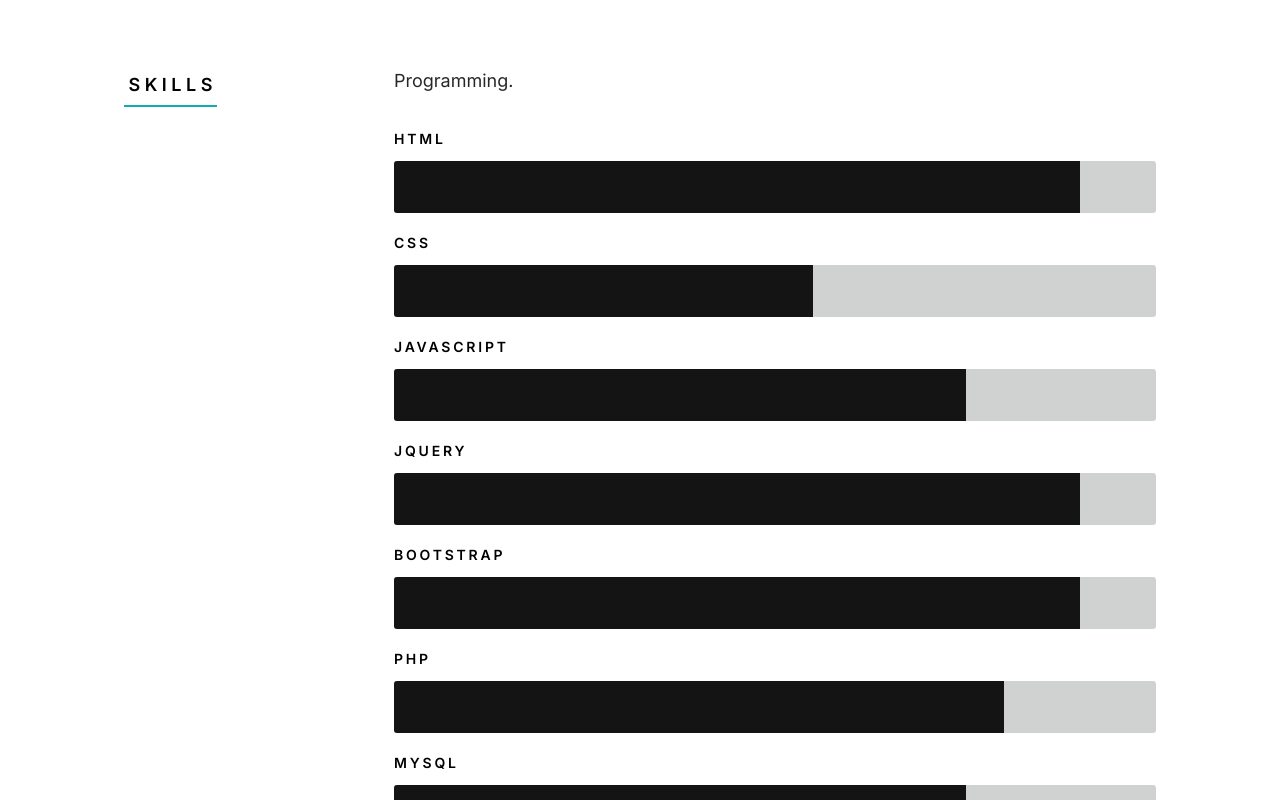
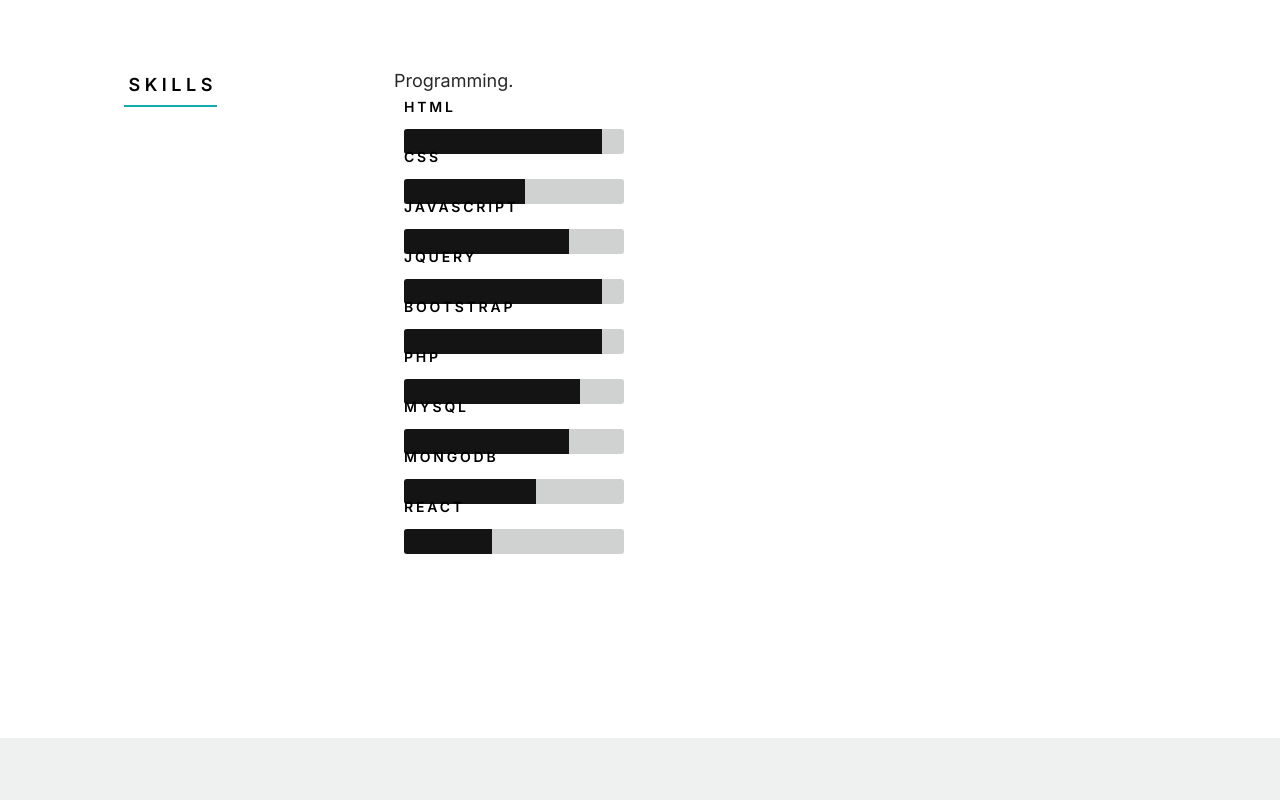
Before and after one commit to SumitK27/React-Dynamic-Portfolio, a React (Create React App) app: page / in a window 1280 px wide. Shown: the part 3120-3920 px from the top of the page. Built offline with nearby package versions, Linux system fonts and the light colour scheme.

Commit message:
Added Custom styling for skills

```diff
--- a/public/css/custom.css
+++ b/public/css/custom.css
@@ -3,3 +3,13 @@
     box-sizing: border-box;
     box-shadow: 2px 2px 4px rgba(0, 0, 0, 0.2);
 }
+
+.skill-bars-fat {
+    margin-top: 0;
+}
+
+.skill-bars-fat > li {
+    width: 220px;
+    height: 25px;
+    margin: 25px 10px;
+}
```
